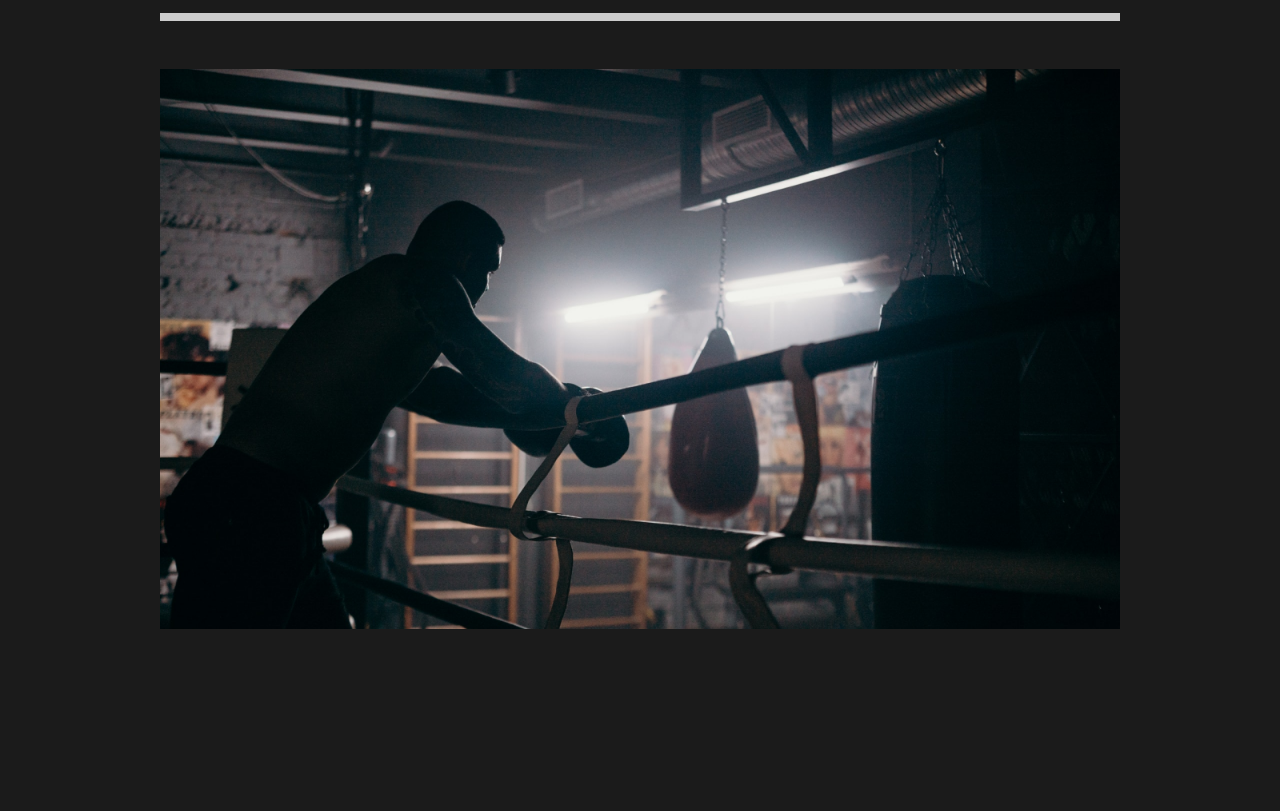
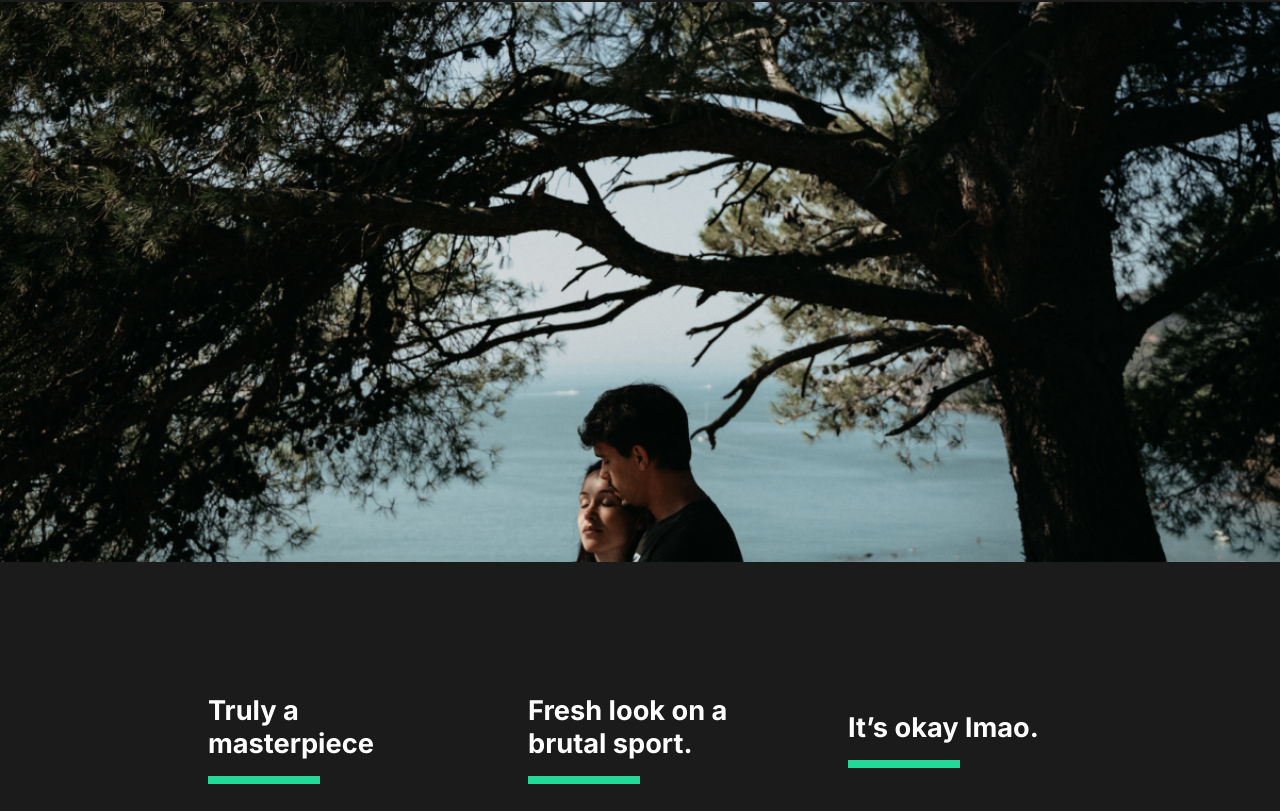
Before and after one commit to LaurynAtlanta/Capture, a React (Create React App) app: page /work/good-times in a window 1280 px wide. Shown: the part 238-1049 px from the top of the page. Built offline with nearby package versions, Linux system fonts and the light colour scheme.

Commit message:
our work detail pages with router and link

```diff
--- a/src/App.js
+++ b/src/App.js
@@ -5,6 +5,7 @@
 import GlobalStyle from './components/GlobalStyle';
 import Nav from './components/Nav';
 import {Switch, Route} from 'react-router-dom';
+import MovieDetail from './pages/MovieDetail';
 
 function App() {
   return (
@@ -16,8 +17,12 @@
           <AboutUs/>
         </Route>
 
-        <Route path='/work'>
+        <Route path='/work' exact>
           <OurWork/>
+        </Route>
+
+        <Route path="/work/:id">
+          <MovieDetail/>
         </Route>
 
         <Route path='/contact'>
--- /dev/null
+++ b/src/MovieState.js
@@ -0,0 +1,81 @@
+//Import Images
+import athlete from "./images/athlete-small.png";
+import goodtimes from "./images/goodtimes-small.png";
+import theracer from "./images/theracer-small.png";
+import athlete2 from "./images/athlete2.png";
+import goodtimes2 from "./images/good-times2.jpg";
+import theracer2 from "./images/the-racer2.jpg";
+
+export const MovieState = () => {
+  return [
+    {
+      title: "The Athlete",
+      mainImg: athlete,
+      secondaryImg: athlete2,
+      url: "/work/the-athlete",
+      awards: [
+        {
+          title: "Truly a masterpiece",
+          description:
+            "“Lorem Ipsum is simply dummy text of the printing and typesetting industry.”",
+        },
+        {
+          title: "Fresh look on a brutal sport.",
+          description:
+            "“Lorem Ipsum is simply dummy text of the printing and typesetting industry.”",
+        },
+        {
+          title: "It’s okay lmao.",
+          description:
+            "“Lorem Ipsum is simply dummy text of the printing and typesetting industry.”",
+        },
+      ],
+    },
+    {
+      title: "Good Times",
+      mainImg: goodtimes,
+      url: "/work/good-times",
+      secondaryImg: goodtimes2,
+      awards: [
+        {
+          title: "Truly a masterpiece",
+          description:
+            "“Lorem Ipsum is simply dummy text of the printing and typesetting industry.”",
+        },
+        {
+          title: "Fresh look on a brutal sport.",
+          description:
+            "“Lorem Ipsum is simply dummy text of the printing and typesetting industry.”",
+        },
+        {
+          title: "It’s okay lmao.",
+          description:
+            "“Lorem Ipsum is simply dummy text of the printing and typesetting industry.”",
+        },
+      ],
+    },
+    {
+      title: "The Racer",
+      mainImg: theracer,
+      url: "/work/the-racer",
+      secondaryImg: theracer2,
+      awards: [
+        {
+          title: "Truly a masterpiece",
+          description:
+            "“Lorem Ipsum is simply dummy text of the printing and typesetting industry.”",
+        },
+        {
+          title: "Fresh look on a brutal sport.",
+          description:
+            "“Lorem Ipsum is simply dummy text of the printing and typesetting industry.”",
+        },
+        {
+          title: "It’s okay lmao.",
+          description:
+            "“Lorem Ipsum is simply dummy text of the printing and typesetting industry.”",
+        },
+      ],
+    },
+  ];
+};
--- a/src/components/Nav.js
+++ b/src/components/Nav.js
@@ -11,7 +11,7 @@
                     <Link to="/">1. About Us</Link>
                 </li>
                 <li>
-                    <Link to="/work">2. Out Work</Link>
+                    <Link to="/work">2. Our Work</Link>
                 </li>
                 <li>
                     <Link to="/contact">3. Contact Us</Link>
--- /dev/null
+++ b/src/pages/MovieDetail.js
@@ -0,0 +1,105 @@
+import React,{useState, useEffect} from 'react';
+import styled from 'styled-components';
+import {useHistory} from 'react-router-dom';
+import {MovieState} from '../MovieState';
+
+const MovieDetail = () => {
+    const history= useHistory();
+    const url = history.location.pathname;
+    const [movies, setMovies] = useState(MovieState);
+    const [movie, setMovie] = useState(null);
+
+    useEffect(()=>{ //goes through movies, looks at our url that we are on and compares the url we are on to the movies urls. Sets the movie to whatever url matches.
+        const currentMovie = movies.filter((stateMovie)=> stateMovie.url === url);
+        setMovie(currentMovie[0]); //this gets its out from the array that filter creates so we can access object
+    }, [movies, url]);
+
+    return (
+        <>
+        {movie && (
+            <Details>
+                <Headline>
+                    <h2>{movie.title}</h2>
+                    <img src={movie.mainImg} alt={movie.title}/>
+                </Headline>
+                <Awards>
+                    {movie.awards.map((award)=>(
+                        <Award title={award.title} description={award.description} key={award.title}/>
+                    ))}
+                </Awards>
+                <ImageDisplay>
+                    <img src={movie.secondaryImg} alt={movie.title}/>
+                </ImageDisplay>
+            </Details>
+            )}
+        </>
+    );
+}
+
+const Details = styled.div`
+    color: white;
+`
+const Headline = styled.div`
+    min-height: 90vh;
+    padding-top: 20vh;
+    position: relative;
+    h2{
+        position: absolute;
+        top:10%;
+        left: 50%;
+        transform: translate(-50%, -10%);
+    }
+    img{
+        width: 100%;
+        height: 70vh;
+        object-fit: cover;
+    }
+`
+const Awards = styled.div`
+    min-height: 30vh;
+    display: flex;
+    margin: 5rem 10rem;
+    align-items:center;
+    justify-content: space-around;
+`
+
+const StyledAward = styled.div` //gets put in award component below
+    padding: 3rem;
+    h3{
+        font-size: 1.7rem;
+    }
+    .line{
+        height: 0.5rem;
+        background-color: #23d997;
+        width: 50%;
+        margin: 1rem 0rem;
+    }
+    p{
+        padding: 1.5rem 0rem;
+    }
+`
+
+const ImageDisplay = styled.div`
+    min-height: 50vh;
+    img{
+        width: 100%;
+        height: 100vh;
+        object-fit: cover;
+    }
+
+`
+
+////////////////////////////////////////
+//AWARD COMPONENT
+////////////////////////////////////////
+const Award = (props) => {
+    return (
+        <StyledAward>
+            <h3>{props.title}</h3>
+            <div className="line"></div>
+            <p>{props.description}</p>
+        </StyledAward>
+    )
+}
+
+export default MovieDetail;
--- a/src/pages/OurWork.js
+++ b/src/pages/OurWork.js
@@ -11,21 +11,21 @@
             <Movie>
                 <h2>The Athlete</h2>
                 <div className="line"></div>
-                <Link to="">
+                <Link to="/work/the-athlete">
                     <img src={athlete} alt="athlete"/>
                 </Link>
             </Movie>
             <Movie>
                 <h2>The Racer</h2>
                 <div className="line"></div>
-                <Link to="">
+                <Link to="/work/the-racer">
                     <img src={theracer} alt="racer"/>
                 </Link>
             </Movie>
             <Movie>
-                <h2>The Goodtimes</h2>
+                <h2>Goodtimes</h2>
                 <div className="line"></div>
-                <Link to="">
+                <Link to="/work/good-times">
                     <img src={goodtimes} alt="goodtimes"/>
                 </Link>
             </Movie>
```
